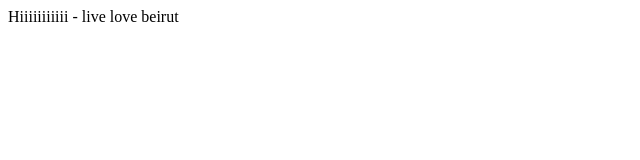
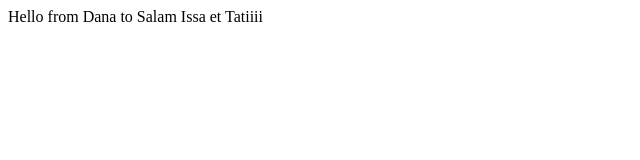
Before and after one commit to danabadreddine/danabadreddine.github.io, a plain HTML site: page index.html in a window 1280 px wide. Shown: the whole page, without its empty margins (0-640 px from the left). Drawn offline with Linux system fonts and the light colour scheme.

Commit message:
Update index.html

```diff
--- a/index.html
+++ b/index.html
@@ -1,6 +1,6 @@
 <html>
 
     <body>
-        Hiiiiiiiiiii - live love beirut
+        Hello from Dana to Salam Issa et Tatiiii
     </body>
 </html>
```
